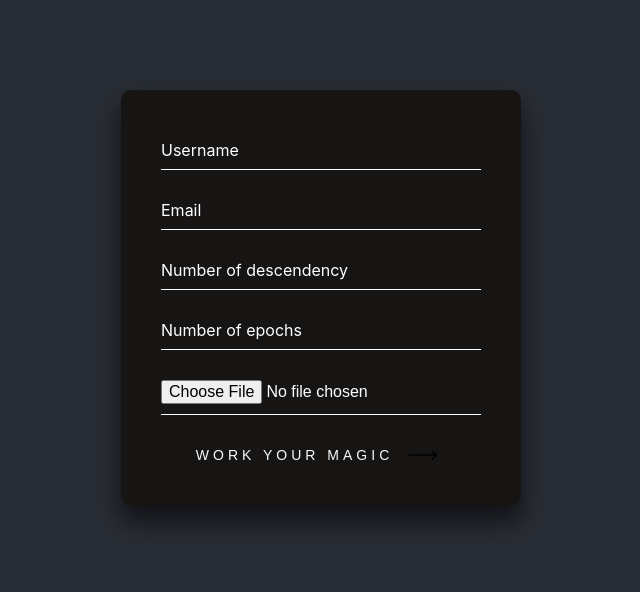
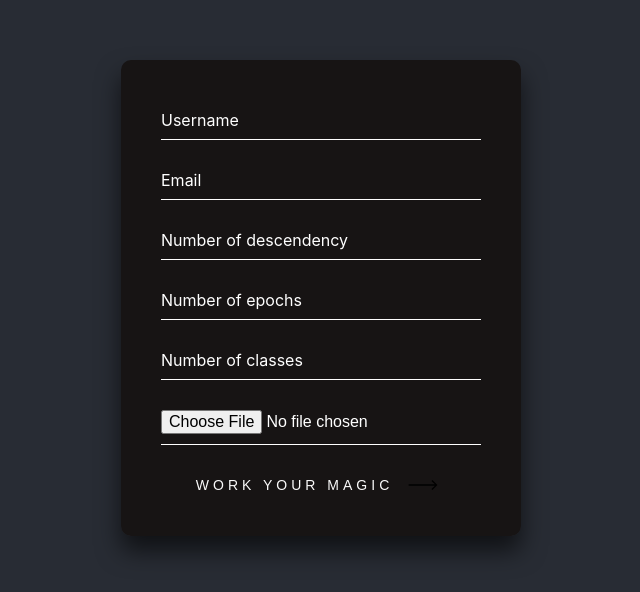
Before and after one commit to Carlosbil/AutoModelizer, a React (Create React App) app in the folder web/: page / in a window 1280 px wide. Shown: the part 102-694 px from the top of the page, without its empty margins (319-959 px from the left). Built offline with nearby package versions, Linux system fonts and the light colour scheme.

Commit message:
Update input.js

```diff
--- a/web/src/components/input/input.js
+++ b/web/src/components/input/input.js
@@ -8,7 +8,7 @@ function InputBox() {
     const [email, setEmail] = useState('');
     const [numDesc, setNumDesc] = useState('');
     const [numEpochs, setNumEpochs] = useState('');
-
+    const [numClases, setNumClases] = useState('')
     const handleUsernameChange = (event) => {
         setUsername(event.target.value);
     };
@@ -29,6 +29,10 @@ function InputBox() {
         setNumEpochs(event.target.value);
     };
 
+    const handleNumClases = (event) => {
+        setNumClases(event.target.value);
+    };
+
     const handleSubmit = (event) => {
         event.preventDefault();
         const formData = new FormData();
@@ -37,7 +41,7 @@ function InputBox() {
         formData.append('numDesc', numDesc);
         formData.append('numEpochs', numEpochs);
         formData.append('file', file); // Agregar el archivo al FormData
-
+        formData.append('num_clases', numClases)
         fetch(UPLOAD, { // Ajusta la URL según sea necesario
             method: 'POST',
             body: formData,
@@ -92,6 +96,16 @@ function InputBox() {
                 </div>
                 <div className="user-box">
                     <input
+                        type="text"
+                        name="numEpochs"
+                        required
+                        value={numClases}
+                        onChange={handleNumClases}
+                    />
+                    <label>Number of classes</label>
+                </div>
+                <div className="user-box">
+                    <input
                         type="file"
                         name="data"
                         required
```
